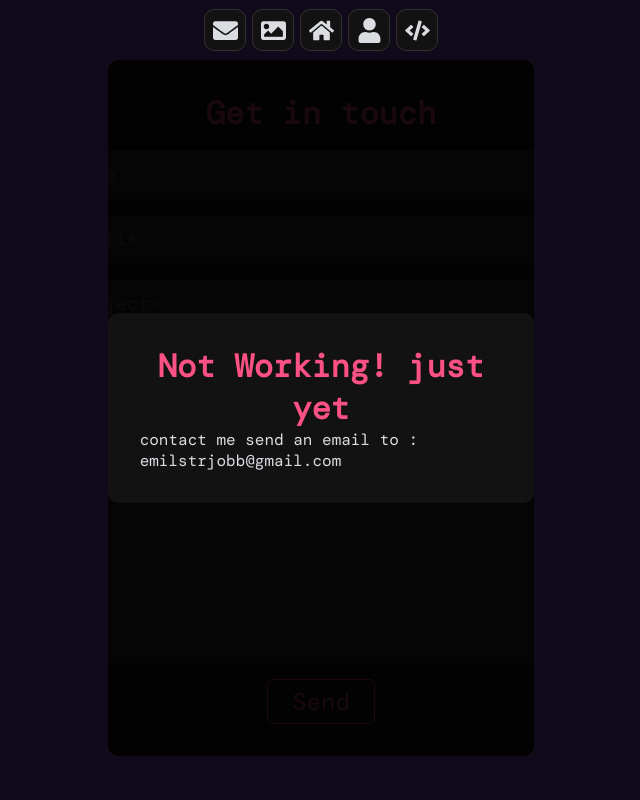
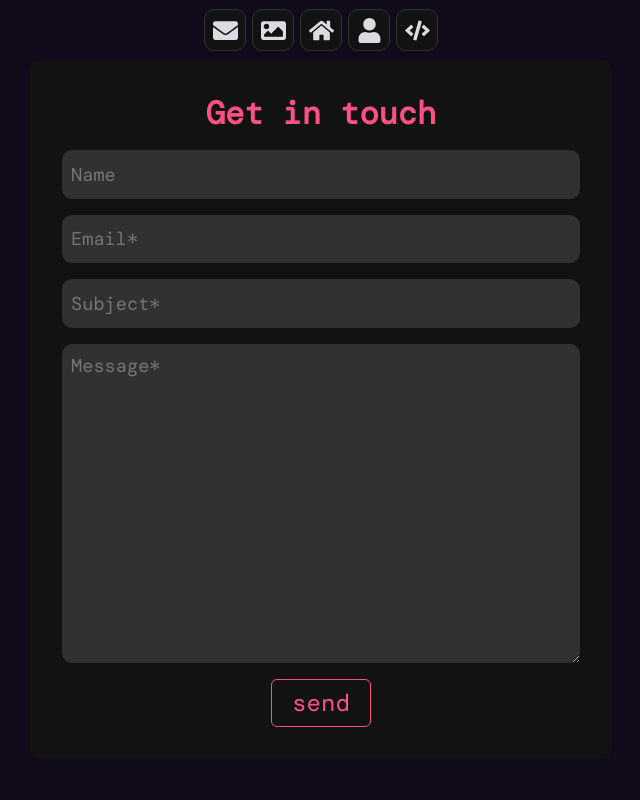
Before and after one commit to NoMoonie/crispy-disco, a React (Create React App) app: page /contact in a window 1280 px wide. Shown: the top 800 px of the page, without its empty margins (319-959 px from the left). Built offline with nearby package versions, Linux system fonts and the light colour scheme.

Commit message:
added emailjs contact form

```diff
--- a/src/pages/Contact.tsx
+++ b/src/pages/Contact.tsx
@@ -4,6 +4,7 @@ import { motion } from "framer-motion";
 import { useEffect } from "react";
 import styled from "styled-components";
 import { container, stagerdItems, transitions } from "styled/anim";
+import emailjs from "emailjs-com";
 
 const ContactStyle = styled(motion.div)`
     color: ${(props) => props.theme.main.textColor};
@@ -20,6 +21,8 @@ const ContactStyle = styled(motion.div)`
 `;
 
 const Div = styled(motion.div)`
+    grid-column: 2/3;
+    form {
         background-color: ${(props) => props.theme.main.bg};
         display: grid;
         place-content: center;
@@ -34,6 +37,23 @@ const Div = styled(motion.div)`
         margin-bottom: 10em;
         position: relative;
         overflow: hidden;
+    }
+    .sub-button {
+        justify-self: center;
+        background: none;
+        border-radius: 0.25em;
+        border: 1px solid ${(props) => props.theme.main.scbg};
+        color: ${(props) => props.theme.main.scbg};
+        font-size: 1.5rem;
+        width: 100px;
+        height: 2em;
+        cursor: pointer;
+        :hover {
+            border-color: ${(props) => props.theme.button.hover};
+            color: ${(props) => props.theme.button.hover};
+            filter: brightness(30%);
+        }
+    }
 `;
 
 const Input = styled(motion.input)`
@@ -73,6 +93,20 @@ const Overlay = styled.div`
     }
 `;
 
+const sendEmail = (e: any) => {
+    e.preventDefault();
+
+    emailjs.sendForm("service_zyb2dqc", "template_33mmbib", e.target, "user_0kTCc6gGv0FGJgHwseMtL").then(
+        (result) => {
+            alert(result.text);
+        },
+        (error) => {
+            alert(error.text);
+        }
+    );
+    e.target.reset();
+};
+
 const Contact = () => {
     useEffect(() => {
         window.scrollTo(0, 0);
@@ -80,18 +114,32 @@ const Contact = () => {
     return (
         <ContactStyle variants={Pagetransiton} initial="init" animate="show" exit="hidden" transition={transition}>
             <Div variants={container} initial="hidden" animate="show">
+                <form onSubmit={sendEmail}>
                     <h1>Get in touch</h1>
-                <Input transition={transitions} variants={stagerdItems} placeholder="Name" />
-                <Input required transition={transitions} variants={stagerdItems} placeholder="Email*" />
-                <Input required transition={transitions} variants={stagerdItems} placeholder="Subject*" />
-                <TextArea required transition={transitions} variants={stagerdItems} placeholder="Message*" />
-                <Button>Send</Button>
-                <Overlay>
-                    <div>
-                        <h1>Not Working! just yet</h1>
-                        <p>contact me send an email to : emilstrjobb@gmail.com </p>
-                    </div>
-                </Overlay>
+                    <Input transition={transitions} variants={stagerdItems} placeholder="Name" name="name" />
+                    <Input
+                        required
+                        transition={transitions}
+                        variants={stagerdItems}
+                        placeholder="Email*"
+                        name="email"
+                    />
+                    <Input
+                        required
+                        transition={transitions}
+                        variants={stagerdItems}
+                        placeholder="Subject*"
+                        name="subject"
+                    />
+                    <TextArea
+                        required
+                        transition={transitions}
+                        variants={stagerdItems}
+                        placeholder="Message*"
+                        name="message"
+                    />
+                    <input className="sub-button" type="submit" value="send" />
+                </form>
             </Div>
         </ContactStyle>
     );
```
Lines whose indentation alone changed are shown as unchanged.
